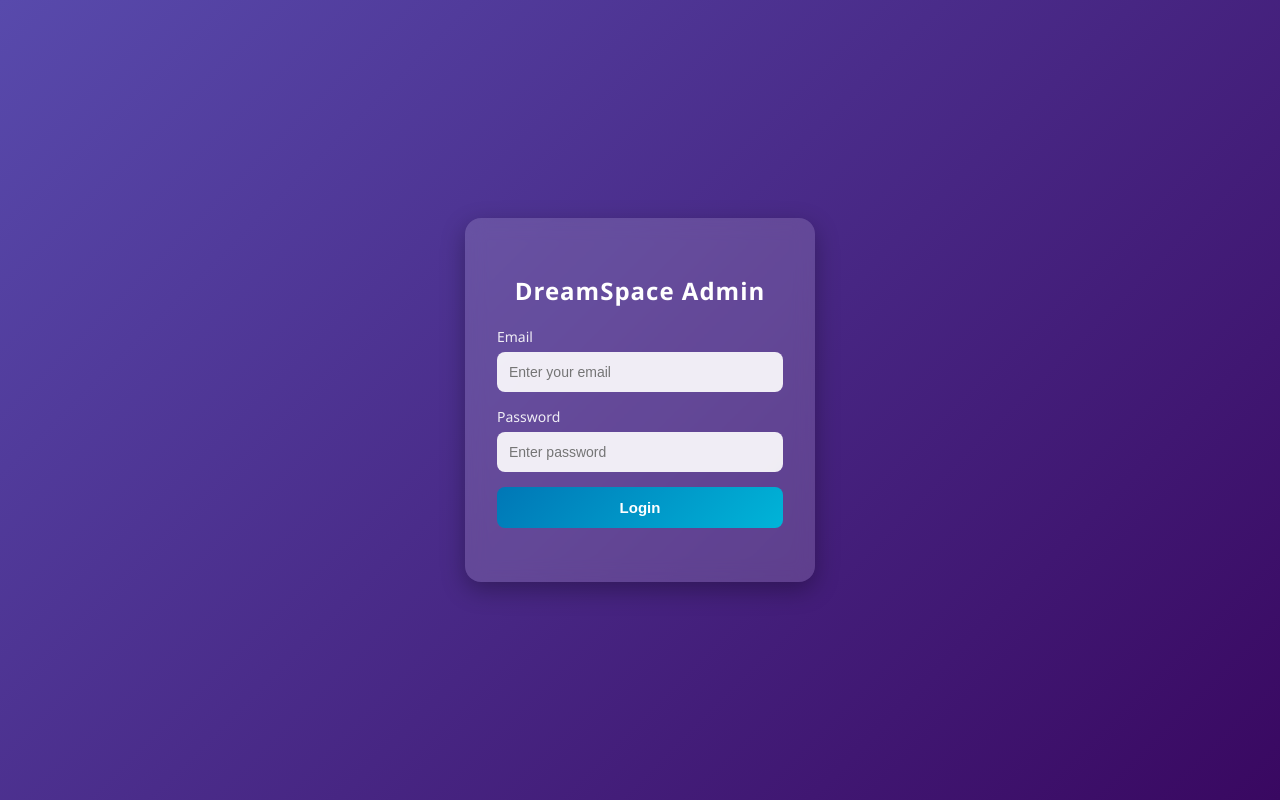
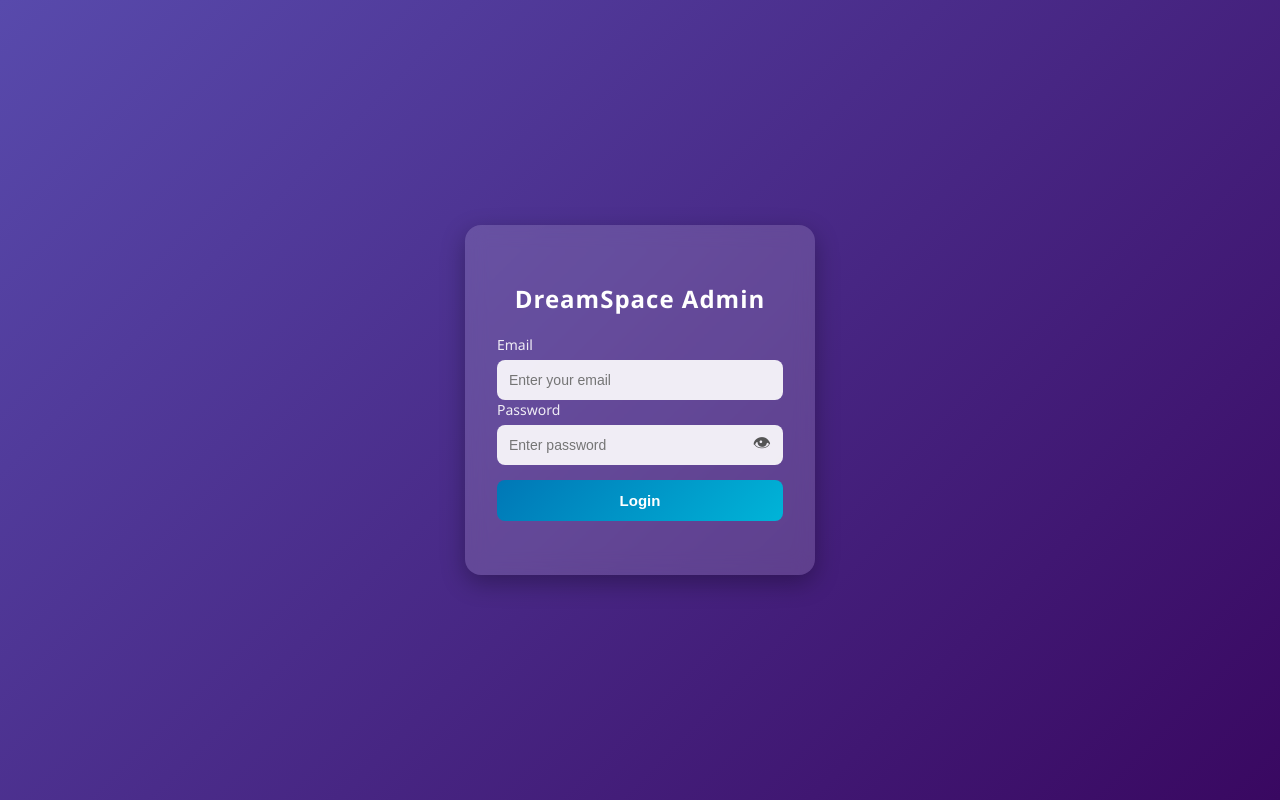
Before and after one commit to pentagonlimangbaliw-eng/admin, a website: page admin/index.html in a window 1280 px wide. Drawn offline with Linux system fonts and the light colour scheme.

Commit message:
Update index.html

```diff
--- a/admin/index.html
+++ b/admin/index.html
@@ -38,10 +38,13 @@
       font-size: 14px;
       opacity: 0.9;
     }
+    .input-container {
+      position: relative;
+      margin-bottom: 15px;
+    }
     input {
       width: 100%;
       padding: 12px;
-      margin-bottom: 15px;
       border: none;
       border-radius: 8px;
       outline: none;
@@ -51,6 +54,15 @@
       transition: box-shadow 0.2s ease;
     }
     input:focus { box-shadow: 0 0 0 2px #00b4d8; }
+    .toggle-eye {
+      position: absolute;
+      right: 12px;
+      top: 50%;
+      transform: translateY(-50%);
+      cursor: pointer;
+      font-size: 18px;
+      color: #555;
+    }
     .btn {
       width: 100%;
       padding: 12px;
@@ -89,7 +101,10 @@
       <input type="email" id="email" placeholder="Enter your email" required />
 
       <label for="password">Password</label>
-      <input type="password" id="password" placeholder="Enter password" required />
+      <div class="input-container">
+        <input type="password" id="password" placeholder="Enter password" required />
+        <span class="toggle-eye" id="togglePassword">&#128065;</span> <!-- Eye icon -->
+      </div>
 
       <button type="submit" class="btn">Login</button>
     </form>
@@ -97,25 +112,31 @@
   </div>
 
   <script>
+    // Toggle password visibility
+    const togglePassword = document.getElementById('togglePassword');
+    const passwordInput = document.getElementById('password');
+
+    togglePassword.addEventListener('click', () => {
+      const type = passwordInput.getAttribute('type') === 'password' ? 'text' : 'password';
+      passwordInput.setAttribute('type', type);
+      togglePassword.textContent = type === 'password' ? '👁️' : '🙈';
+    });
+
+    // Form validation
     document.getElementById('loginForm').addEventListener('submit', function(e) {
-      e.preventDefault(); // prevent form submission
-
+      e.preventDefault();
       const email = document.getElementById('email').value.trim();
       const password = document.getElementById('password').value.trim();
       const errorMsg = document.getElementById('errorMsg');
 
-      // Clear previous error
       errorMsg.textContent = '';
 
-      // Validate all fields are filled
       if (!email || !password) {
         errorMsg.textContent = 'Please fill in all fields.';
         return;
       }
 
-      // Validate credentials
       if (email === 'pentagon@gmail.com' && password === 'Penta12345') {
-        // Redirect to dashboard if valid
         window.location.href = 'dashboard.html';
       } else {
         errorMsg.textContent = 'Invalid email or password.';
```
